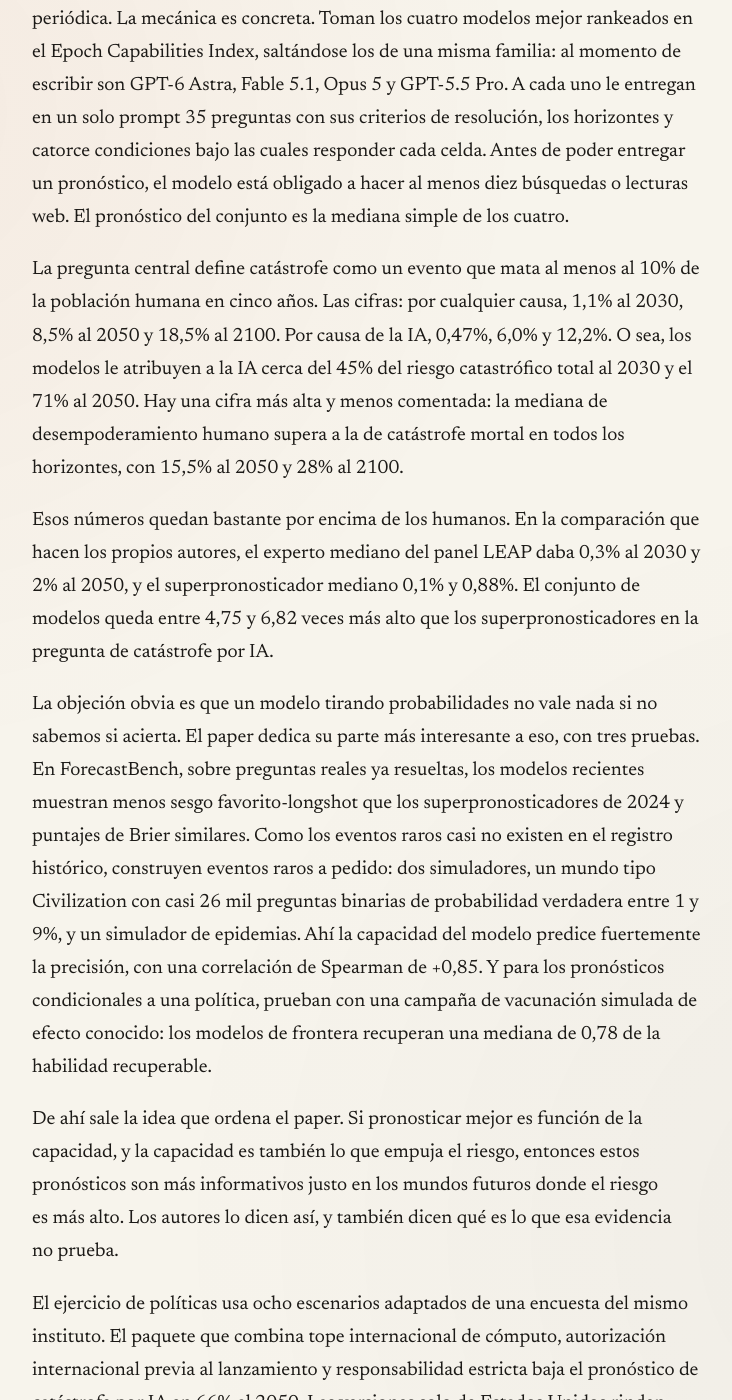
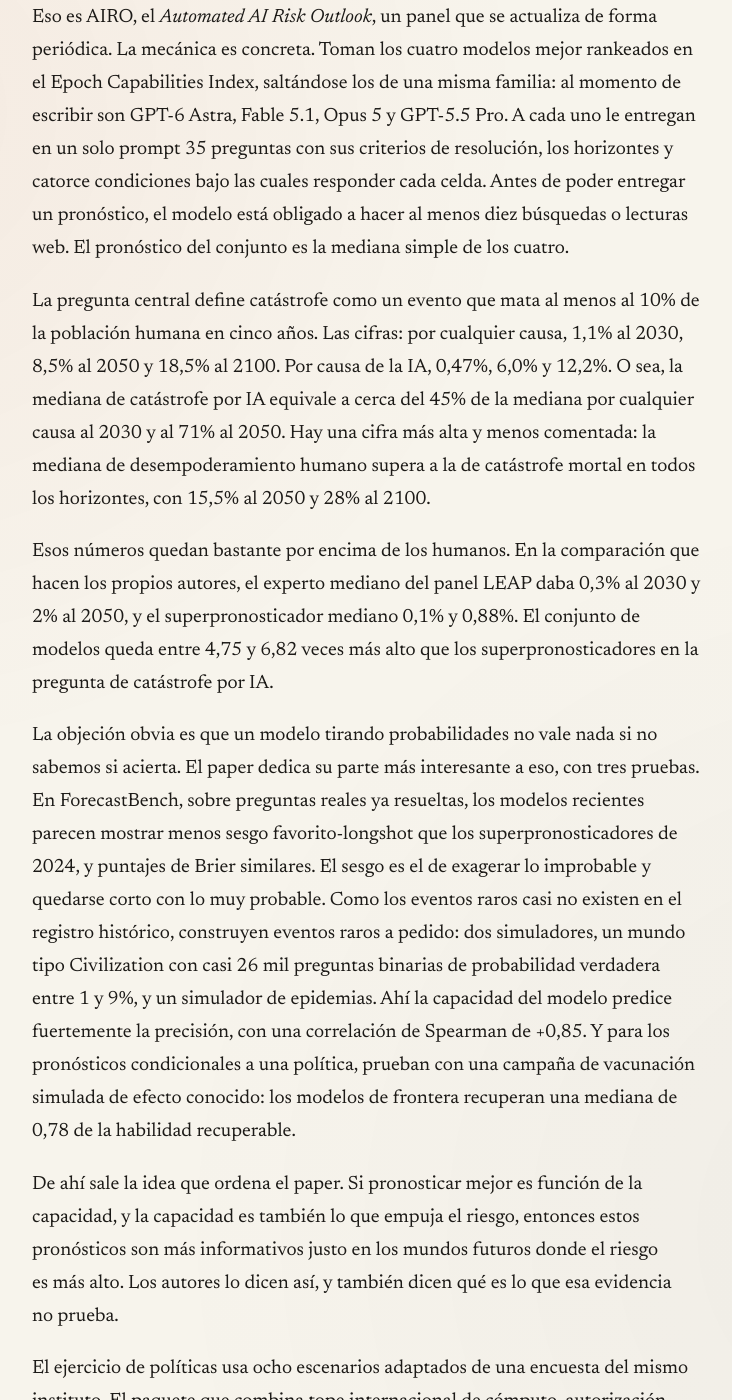
Before and after one commit to jaguridi/doble-click-blog, a Jekyll site: the page built from _lecturas/ia-pronostica-su-propio-riesgo.md, in a window 1280 px wide and 1400 px high, scrolled down 1593 px. Shown: the whole window, without its empty margins (272-1004 px from the left). Built offline with Jekyll 4.4.1, drawn with Linux system fonts in a browser that asks for light colours; some of the changed text lies outside the part shown.

Commit message:
Revision 2026-W38: correcciones a ia-pronostica-su-propio-riesgo
Auditoria editorial contra el working paper (airo-working-paper.pdf):

- Bajada: la razon frente a los superpronosticadores va de 4,75x a 6,82x,
  no "entre cinco y siete veces"; se precisa la definicion de catastrofe y
  se cambia "mas confiables" por "mas informativos", que es lo que dice el
  paper (accuracy on these questions is unknown).
- Primera lectura: la razon entre medianas no es una descomposicion del
  riesgo. Se replantea el 45% / 71% como razon entre medianas.
- Primera lectura: se agrega la glosa del sesgo favorito-longshot y se
  adopta el hedge del paper ("appear to show").
- Letra chica: se suma el caveat de los propios autores sobre las
  comparaciones con humanos (fechas y conjuntos de preguntas distintos,
  no miden precision relativa).

Co-Authored-By: Claude Opus 5 <noreply@anthropic.com>
Claude-Session: https://claude.ai/code/session_01DGUwVMbazrKvkoz3RbJzok

```diff
--- a/_lecturas/ia-pronostica-su-propio-riesgo.md
+++ b/_lecturas/ia-pronostica-su-propio-riesgo.md
@@ -3,7 +3,7 @@ layout: lectura
 numero: 22
 tags: [gobernanza, seguridad]
 title: "Le preguntaron a los modelos por el riesgo de catástrofe, y responden más alto que los humanos"
-description: "Un panel de cuatro modelos de frontera pronostica 0,47% de probabilidad de que la IA cause una catástrofe con 10% de muertes humanas al 2030 y 6% al 2050, entre cinco y siete veces lo que estiman los superpronosticadores. El giro del paper: esos pronósticos se vuelven más confiables justo cuando el riesgo sube."
+description: "Un panel de cuatro modelos de frontera pronostica 0,47% de probabilidad de que la IA cause una catástrofe que mate al menos al 10% de la humanidad al 2030, y 6% al 2050, entre 4,8 y 6,8 veces lo que estiman los superpronosticadores. El giro del paper: esos pronósticos se vuelven más informativos justo cuando el riesgo sube."
 date: 2026-09-14
 paper_titulo: "Automated Forecasts of Catastrophic Risks"
 paper_autores: "Abaluck, Karger, Merrill, Tetlock, Vivalt y Williams"
@@ -27,11 +27,11 @@ El punto de partida es una discusión conocida y bastante estéril. Sobre el rie
 
 Eso es AIRO, el *Automated AI Risk Outlook*, un panel que se actualiza de forma periódica. La mecánica es concreta. Toman los cuatro modelos mejor rankeados en el Epoch Capabilities Index, saltándose los de una misma familia: al momento de escribir son GPT-6 Astra, Fable 5.1, Opus 5 y GPT-5.5 Pro. A cada uno le entregan en un solo prompt 35 preguntas con sus criterios de resolución, los horizontes y catorce condiciones bajo las cuales responder cada celda. Antes de poder entregar un pronóstico, el modelo está obligado a hacer al menos diez búsquedas o lecturas web. El pronóstico del conjunto es la mediana simple de los cuatro.
 
-La pregunta central define catástrofe como un evento que mata al menos al 10% de la población humana en cinco años. Las cifras: por cualquier causa, 1,1% al 2030, 8,5% al 2050 y 18,5% al 2100. Por causa de la IA, 0,47%, 6,0% y 12,2%. O sea, los modelos le atribuyen a la IA cerca del 45% del riesgo catastrófico total al 2030 y el 71% al 2050. Hay una cifra más alta y menos comentada: la mediana de desempoderamiento humano supera a la de catástrofe mortal en todos los horizontes, con 15,5% al 2050 y 28% al 2100.
+La pregunta central define catástrofe como un evento que mata al menos al 10% de la población humana en cinco años. Las cifras: por cualquier causa, 1,1% al 2030, 8,5% al 2050 y 18,5% al 2100. Por causa de la IA, 0,47%, 6,0% y 12,2%. O sea, la mediana de catástrofe por IA equivale a cerca del 45% de la mediana por cualquier causa al 2030 y al 71% al 2050. Hay una cifra más alta y menos comentada: la mediana de desempoderamiento humano supera a la de catástrofe mortal en todos los horizontes, con 15,5% al 2050 y 28% al 2100.
 
 Esos números quedan bastante por encima de los humanos. En la comparación que hacen los propios autores, el experto mediano del panel LEAP daba 0,3% al 2030 y 2% al 2050, y el superpronosticador mediano 0,1% y 0,88%. El conjunto de modelos queda entre 4,75 y 6,82 veces más alto que los superpronosticadores en la pregunta de catástrofe por IA.
 
-La objeción obvia es que un modelo tirando probabilidades no vale nada si no sabemos si acierta. El paper dedica su parte más interesante a eso, con tres pruebas. En ForecastBench, sobre preguntas reales ya resueltas, los modelos recientes muestran menos sesgo favorito-longshot que los superpronosticadores de 2024 y puntajes de Brier similares. Como los eventos raros casi no existen en el registro histórico, construyen eventos raros a pedido: dos simuladores, un mundo tipo Civilization con casi 26 mil preguntas binarias de probabilidad verdadera entre 1 y 9%, y un simulador de epidemias. Ahí la capacidad del modelo predice fuertemente la precisión, con una correlación de Spearman de +0,85. Y para los pronósticos condicionales a una política, prueban con una campaña de vacunación simulada de efecto conocido: los modelos de frontera recuperan una mediana de 0,78 de la habilidad recuperable.
+La objeción obvia es que un modelo tirando probabilidades no vale nada si no sabemos si acierta. El paper dedica su parte más interesante a eso, con tres pruebas. En ForecastBench, sobre preguntas reales ya resueltas, los modelos recientes parecen mostrar menos sesgo favorito-longshot que los superpronosticadores de 2024, y puntajes de Brier similares. El sesgo es el de exagerar lo improbable y quedarse corto con lo muy probable. Como los eventos raros casi no existen en el registro histórico, construyen eventos raros a pedido: dos simuladores, un mundo tipo Civilization con casi 26 mil preguntas binarias de probabilidad verdadera entre 1 y 9%, y un simulador de epidemias. Ahí la capacidad del modelo predice fuertemente la precisión, con una correlación de Spearman de +0,85. Y para los pronósticos condicionales a una política, prueban con una campaña de vacunación simulada de efecto conocido: los modelos de frontera recuperan una mediana de 0,78 de la habilidad recuperable.
 
 De ahí sale la idea que ordena el paper. Si pronosticar mejor es función de la capacidad, y la capacidad es también lo que empuja el riesgo, entonces estos pronósticos son más informativos justo en los mundos futuros donde el riesgo es más alto. Los autores lo dicen así, y también dicen qué es lo que esa evidencia no prueba.
 
@@ -52,7 +52,7 @@ La pregunta que queda es quién mira estos tableros en la región, y con qué ma
 ## La letra chica
 
 - Conflicto de interés a la vista: el paper presenta un producto de la propia casa. AIRO es del Forecasting Research Institute, las preguntas se reutilizan de estudios previos del mismo instituto y los paneles humanos de comparación también son suyos. Es validación interna con criterios transparentes, no auditoría independiente.
-- Los autores son explícitos sobre lo que no saben: no está establecido que la precisión medida en ForecastBench o en mundos simulados se traslade a pronosticar catástrofes reales. Dicen que esos proxies dan razones para investigar los pronósticos, no para concluir que los modelos igualan a los mejores humanos en esta pregunta.
+- Los autores son explícitos sobre lo que no saben: no está establecido que la precisión medida en ForecastBench o en mundos simulados se traslade a pronosticar catástrofes reales. Dicen que esos proxies dan razones para investigar los pronósticos, no para concluir que los modelos igualan a los mejores humanos en esta pregunta. Sobre las comparaciones con humanos advierten algo parecido: son pronósticos hechos en fechas distintas y, en ForecastBench, sobre conjuntos de preguntas distintos, así que las razones de arriba no miden precisión relativa.
 - El tablero corre solo con información pública. Los laboratorios tienen información privada sobre capacidades y riesgos, y los autores reconocen que sin ella difícilmente se puede alertar sobre lo que pasa dentro de esas empresas.
 - El paper señala un problema raro y honesto: publicar estos pronósticos los mete en el corpus de entrenamiento de los modelos futuros, que podrían terminar reforzándolos. Y advierten que empresas o modelos podrían coludir u ocultar datos si las respuestas de política dependen de estas cifras.
 - Que el 100% de los 1.996 ordenamientos implícitos se cumpla habla de coherencia interna del panel, no de que le esté achuntando.
```
